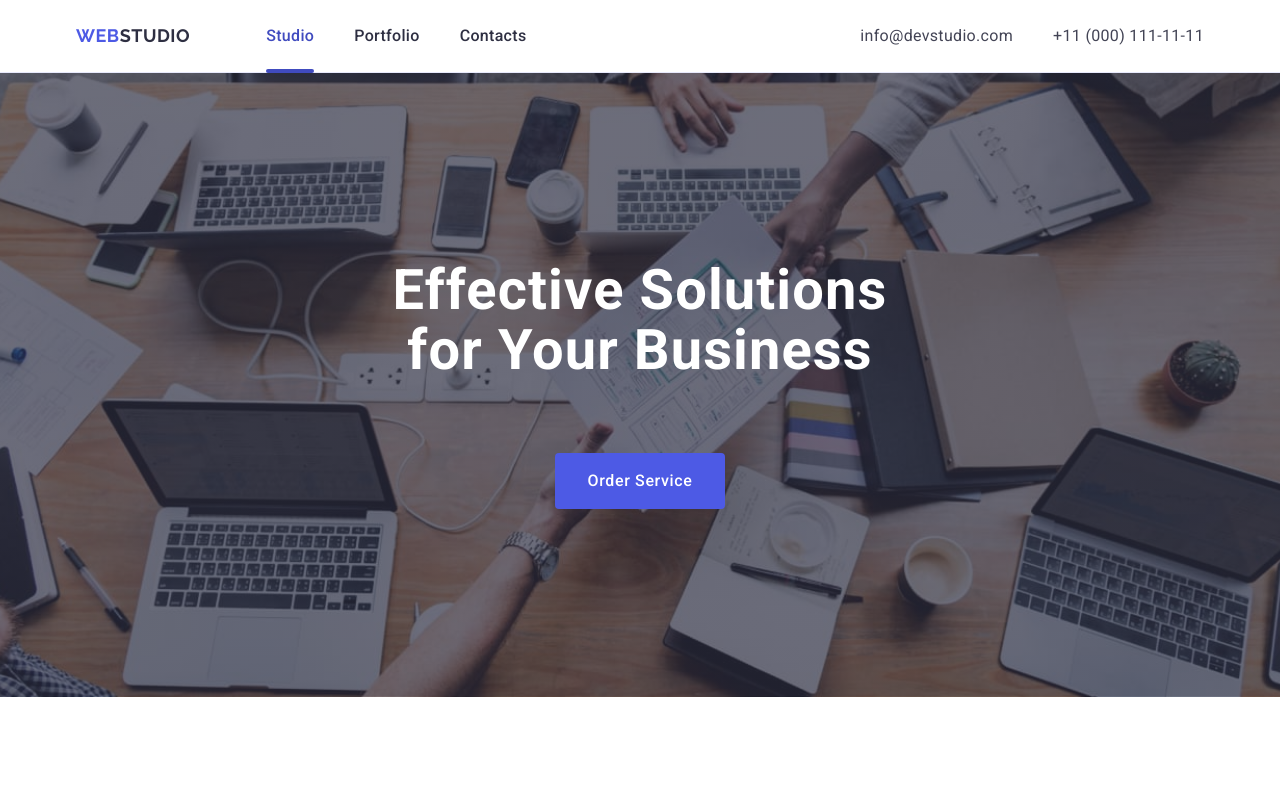
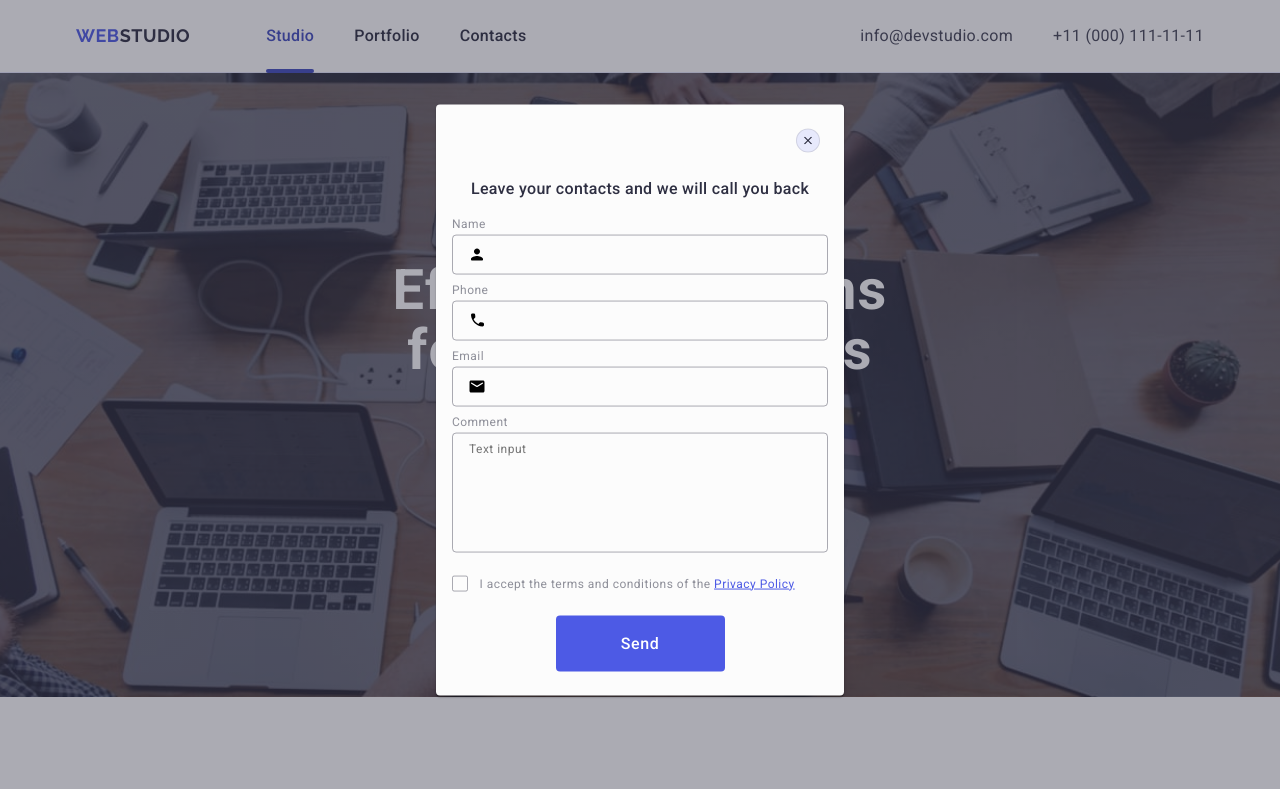
Before and after one commit to Maksym-Klymkovetskyi/goit-markup-hw-06, a plain HTML site: page index.html in a window 1280 px wide. Shown: the top 789 px of the page. Drawn offline with nearby package versions, Linux system fonts and the light colour scheme.

Commit message:
add modal window

```diff
--- a/css/fake.css
+++ b/css/fake.css
@@ -763,8 +763,6 @@ input {
     margin-bottom: 24px;
 }
 
-.modal-input-checkbox {}
-
 .modal-label-checkbox {
     font-size: 12px;
     line-height: 1.17;
@@ -788,7 +786,7 @@ input {
     fill: transparent;
 }
 
-.modal-input-checkbox:checked+.modal-label-checkbox .modal-span-icon {
+.modal-input-checkbox:checked + .modal-label-checkbox .modal-span-icon {
     background-color: #404bbf;
     border: none;
     fill: #F4F4FD;
--- a/css/styles.css
+++ b/css/styles.css
@@ -857,3 +857,226 @@ screen and (min-resolution: 2dppx) and (min-width: 1158px) {
 /*-------------------------------*/
 
 /* -------------MODALWINDOW----------------- */
+
+.backdrop {
+    width: 100%;
+    height: 100%;
+    background-color: rgba(46, 47, 66, 0.4);
+    position: fixed;
+    top: 0;
+    z-index: 999;
+    transition:
+        opacity 250ms cubic-bezier(0.4, 0, 0.2, 1),
+        visibility 250ms cubic-bezier(0.4, 0, 0.2, 1);
+    opacity: 0;
+    pointer-events: none;
+}
+
+.is-hidden {
+    opacity: 1;
+    pointer-events: auto;
+}
+
+.modal-contacts {
+    position: absolute;
+    width: 288px;
+    min-height: 623px;
+    background-color: #fcfcfc;
+    border-radius: 4px;
+    box-shadow:
+        0 1px 1px 0 rgba(0, 0, 0, 0.14),
+        0 1px 3px 0 rgba(0, 0, 0, 0.12),
+        0 2px 1px 0 rgba(0, 0, 0, 0.2);
+    top: 50%;
+    left: 50%;
+    transform: translate(-50%, -50%);
+    padding-top: 72px;
+    padding-right: 16px;
+    padding-bottom: 24px;
+    padding-left: 16px;
+    transition: transform 250ms cubic-bezier(0.4, 0, 0.2, 1);
+}
+
+.modal-close-btn {
+    position: absolute;
+    top: 24px;
+    right: 24px;
+    width: 24px;
+    height: 24px;
+    border-radius: 50%;
+    display: flex;
+    align-items: center;
+    justify-content: center;
+    background-color: #e7e9fc;
+    border: 1px solid rgba(0, 0, 0, 0.1);
+    padding: 0;
+    cursor: pointer;
+    transition:
+        background-color 250ms cubic-bezier(0.4, 0, 0.2, 1),
+        border 250ms cubic-bezier(0.4, 0, 0.2, 1);
+}
+
+.modal-close-btn:hover,
+.modal-close-btn:focus {
+    background-color: #404bbf;
+    border: none;
+}
+
+.modal-close-icon {
+    fill: #2e2f42;
+    transition: fill 250ms cubic-bezier(0.4, 0, 0.2, 1);
+}
+
+.modal-close-btn:hover .modal-close-icon,
+.modal-close-btn:focus .modal-close-icon {
+    fill: #ffffff;
+}
+
+.modal-title {
+    font-weight: 500;
+    font-size: 16px;
+    line-height: 1.5;
+    letter-spacing: 0.02em;
+    text-align: center;
+    color: #2e2f42;
+    margin-bottom: 16px;
+}
+
+.modal-form-wrap {
+    margin-bottom: 8px;
+}
+
+.modal-label {
+    font-weight: 400;
+    font-size: 12px;
+    line-height: 1.17;
+    letter-spacing: 0.04em;
+    color: #8e8f99;
+    display: block;
+    margin-bottom: 4px;
+}
+
+.modal-input-wrap {
+    position: relative;
+}
+
+.modal-input {
+    padding-left: 34px;
+    padding-left: 38px;
+    border: 1px solid rgba(46, 47, 66, 0.4);
+    border-radius: 4px;
+    width: 100%;
+    height: 40px;
+    background-color: transparent;
+    outline: transparent;
+    transition: border-color 250ms cubic-bezier(0.4, 0, 0.2, 1);
+}
+
+.modal-input:focus {
+    border-color: #4D5AE5;
+}
+
+.modal-input-icon {
+    position: absolute;
+    left: 16px;
+    top: 50%;
+    transform: translateY(-50%);
+    transition: fill 250ms cubic-bezier(0.4, 0, 0.2, 1);
+}
+
+.modal-input:focus + .modal-input-icon {
+    fill: #4D5AE5;
+}
+
+.modal-textarea-wrap {
+    margin-bottom: 16px;
+}
+
+.modal-textarea {
+    resize: none;
+    padding: 8px 16px;
+    border: 1px solid rgba(46, 47, 66, 0.4);
+    border-radius: 4px;
+    width: 100%;
+    height: 120px;
+    font-size: 12px;
+    line-height: 1.17;
+    letter-spacing: 0.04em;
+    color: rgba(46, 47, 66, 0.4);
+    background-color: transparent;
+    outline: transparent;
+    transition: border-color 250ms cubic-bezier(0.4, 0, 0.2, 1);
+    opacity: 0,5;
+}
+
+.modal-textarea:focus {
+    border-color: #4D5AE5;
+}
+
+.modal-checkbox-wrap {
+    margin-bottom: 24px;
+}
+
+.modal-label-checkbox {
+    font-size: 12px;
+    line-height: 1.17;
+    letter-spacing: 0.04em;
+    color: #8e8f99;
+}
+
+.modal-span-icon {
+    width: 16px;
+    height: 16px;
+    border: 1px solid rgba(46, 47, 66, 0.4);
+    border-radius: 2px;
+    margin-right: 8px;
+    transition:
+        background-color 250ms cubic-bezier(0.4, 0, 0.2, 1),
+        border 250ms cubic-bezier(0.4, 0, 0.2, 1),
+        fill 250ms cubic-bezier(0.4, 0, 0.2, 1);
+    display: inline-flex;
+    align-items: center;
+    justify-content: center;
+    fill: transparent;
+}
+
+.modal-input-checkbox:checked + .modal-label-checkbox .modal-span-icon {
+    background-color: #404bbf;
+    border: none;
+    fill: #F4F4FD;
+}
+
+.modal-ancor-privacy {
+    color: #4d5ae5;
+    text-decoration: underline;
+}
+
+.modal-btn-send {
+    display: block;
+    min-width: 169px;
+    height: 56px;
+    background-color: #4D5AE5;
+    border-radius: 4px;
+    font-weight: 500;
+    font-size: 16px;
+    line-height: 1.5;
+    letter-spacing: 0.04em;
+    text-align: center;
+    color: #fff;
+    cursor: pointer;
+    border: none;
+    transition: background-color 250ms cubic-bezier(0.4, 0, 0.2, 1);
+    margin: 0 auto;
+}
+
+.modal-btn-send:hover,
+.modal-btn-send:focus {
+    background-color: #404bbf;
+}
+
+@media screen and (min-width: 768px) {
+    .modal-contacts {
+        width: 408px;
+        min-height: 584px;
+    }
+}
--- a/index.html
+++ b/index.html
@@ -47,7 +47,7 @@
         <section class="hero">
             <div class="container hero-container">
                 <h1 class="hero-title-one">Effective Solutions for Your Business</h1>
-                <button class="hero-btn" type="button">Order Service</button>
+                <button class="hero-btn" type="button" data-modal-open>Order Service</button>
             </div>
         </section>
 
@@ -520,9 +520,9 @@
         </div>
     </footer>
 
-    <!-- <div class="backdrop">
+    <div class="backdrop is-hidden" data-modal>
         <div class="modal-contacts">
-            <button class="modal-close-btn" type="button">
+            <button class="modal-close-btn" type="button" data-modal-close>
                 <svg class="modal-close-icon" width="8" height="8">
                     <use href="./images/icons.svg#icon-close"></use>
                 </svg>
@@ -580,10 +580,11 @@
                     </label>
                 </div>
 
-                <button class="modal-btn-send">Send</button>
+                <button class="modal-btn-send" type="submit">Send</button>
             </form>
         </div>
-    </div> -->
+    </div>
+    <script src="./js/modal.js"></script>
 </body>
 
 </html>
--- /dev/null
+++ b/js/modal.js
@@ -0,0 +1,26 @@
+(() => {
+  const refs = {
+    openModalBtn: document.querySelectorAll('[data-modal-open]'),
+    closeModalBtn: document.querySelector('[data-modal-close]'),
+    modal: document.querySelector('[data-modal]'),
+  };
+
+  refs.openModalBtn.forEach((element) => {
+    element.addEventListener('click', toggleModal);
+  });
+  refs.closeModalBtn.addEventListener('click', toggleModal);
+
+  //* Закривання по кліку на бекдроп
+
+  refs.modal.addEventListener('click', removeModal);
+  function removeModal(e) {
+    if (e.target === e.currentTarget) {
+      refs.modal.classList.add('is-hidden');
+    }
+  }
+
+  function toggleModal() {
+    refs.modal.classList.toggle('is-hidden');
+    document.body.classList.toggle('no-scroll');
+  }
+})();
```
